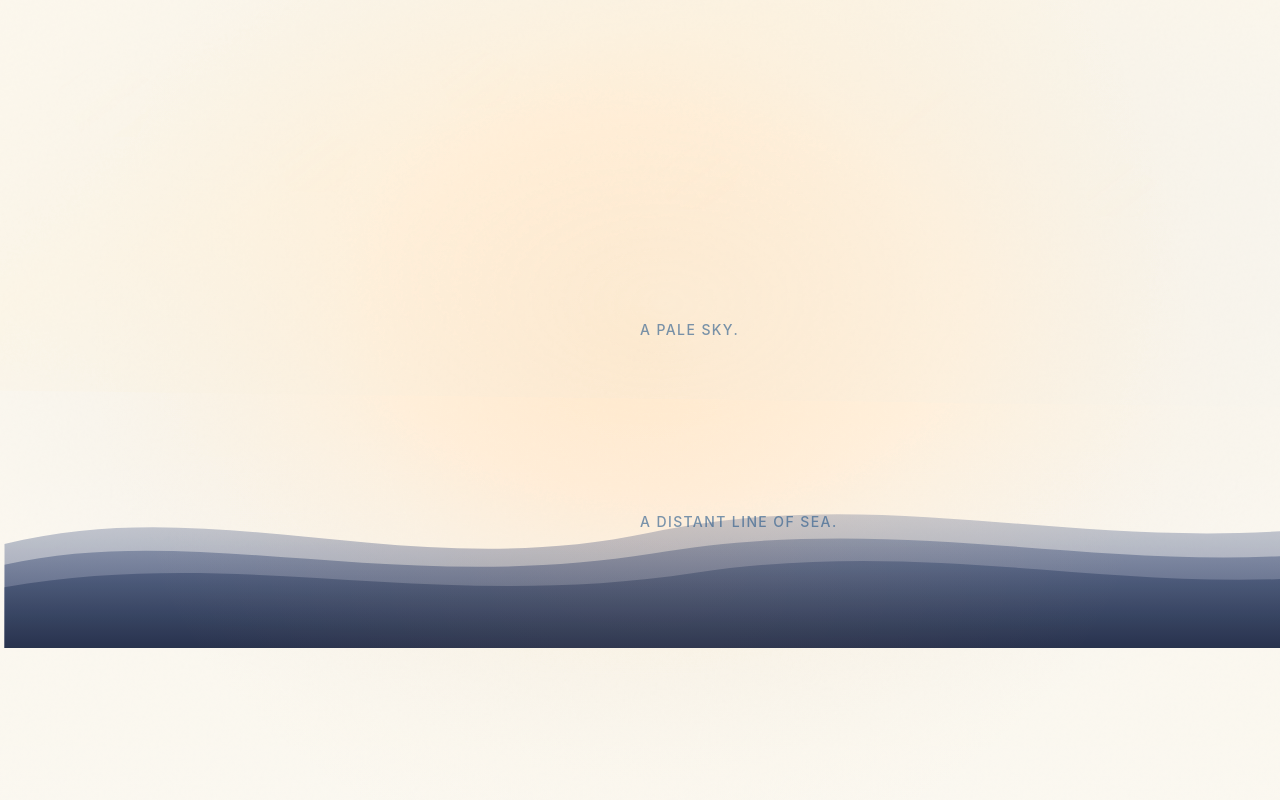
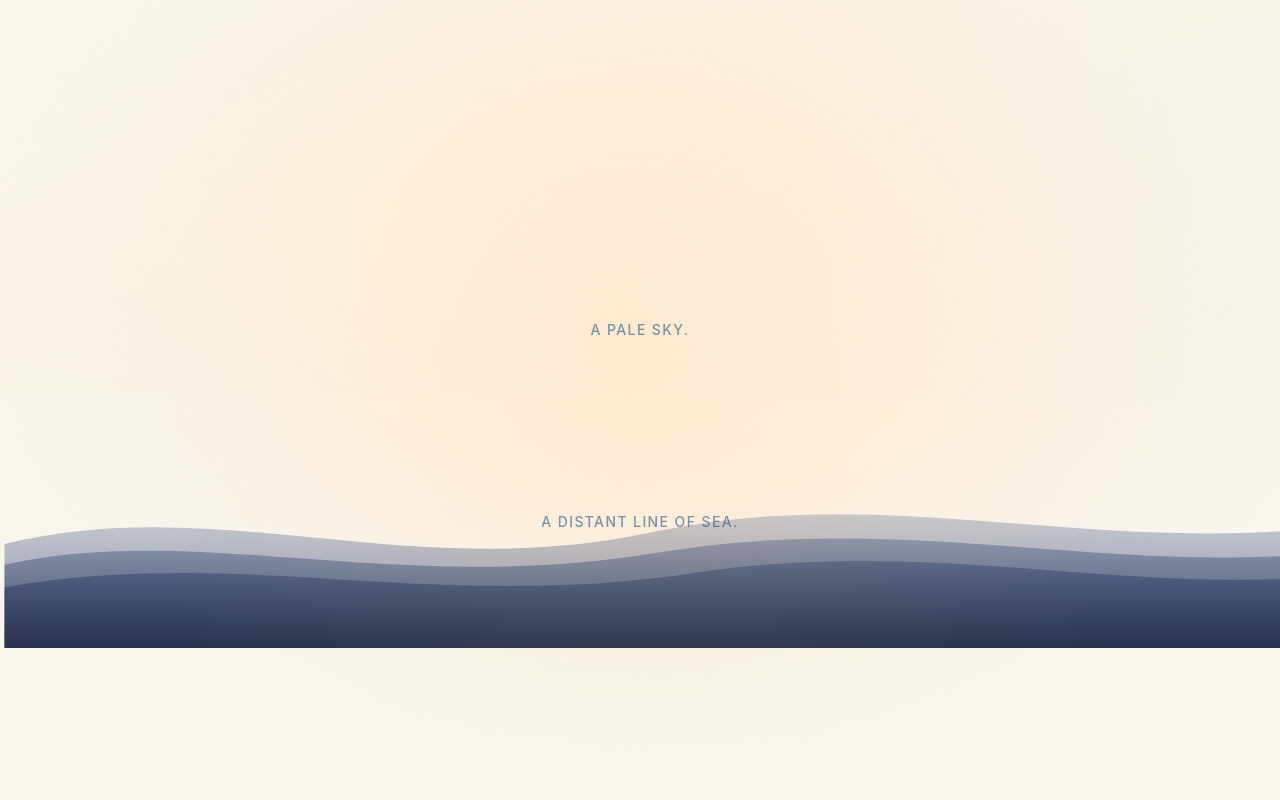
Before and after one commit to rajeshceg3/Tangier, a React (Vite) app: page / in a window 1280 px wide. Shown: the top 800 px of the page. Built offline with nearby package versions, Linux system fonts and the light colour scheme.

Commit message:
Center the poem by margin: transforms belong to the motion layer

```diff
--- a/src/components/NarrativeOverlay.jsx
+++ b/src/components/NarrativeOverlay.jsx
@@ -28,7 +28,8 @@ const NarrativeItem = ({ item, isScrolling, lingerMs, onHoverChange }) => {
   const alignClasses =
     item.alignment === 'left' ? 'left-[8%] w-[84%] md:left-[15%] md:w-auto md:max-w-xs' :
     item.alignment === 'right' ? 'left-[8%] w-[84%] md:left-[65%] md:w-auto md:max-w-xs' :
-    'left-1/2 -translate-x-1/2 w-[84%] md:w-auto md:max-w-xs';
+    // Centered by margin, not transform: framer-motion owns the inline transform.
+    'left-0 right-0 mx-auto w-[84%] md:w-fit md:max-w-xs';
 
   const style = {
     top: `${item.position * 100}%`,
```
